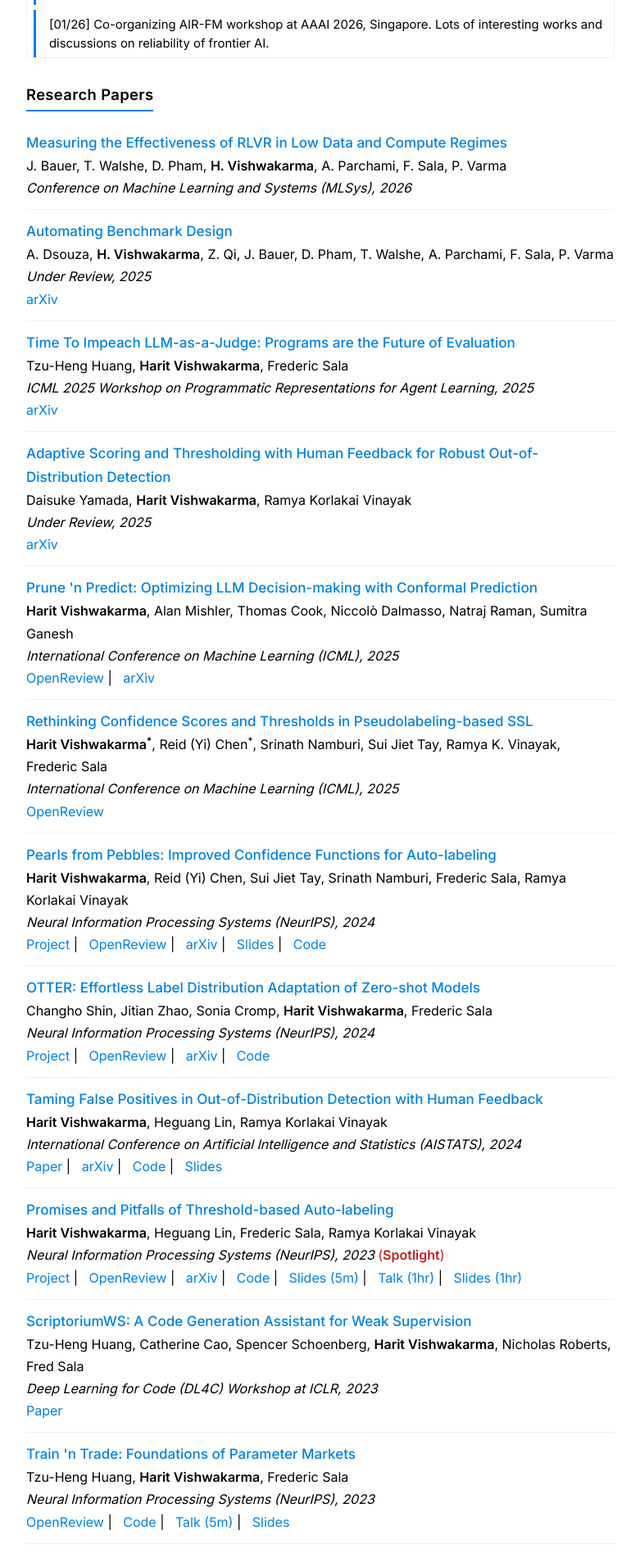
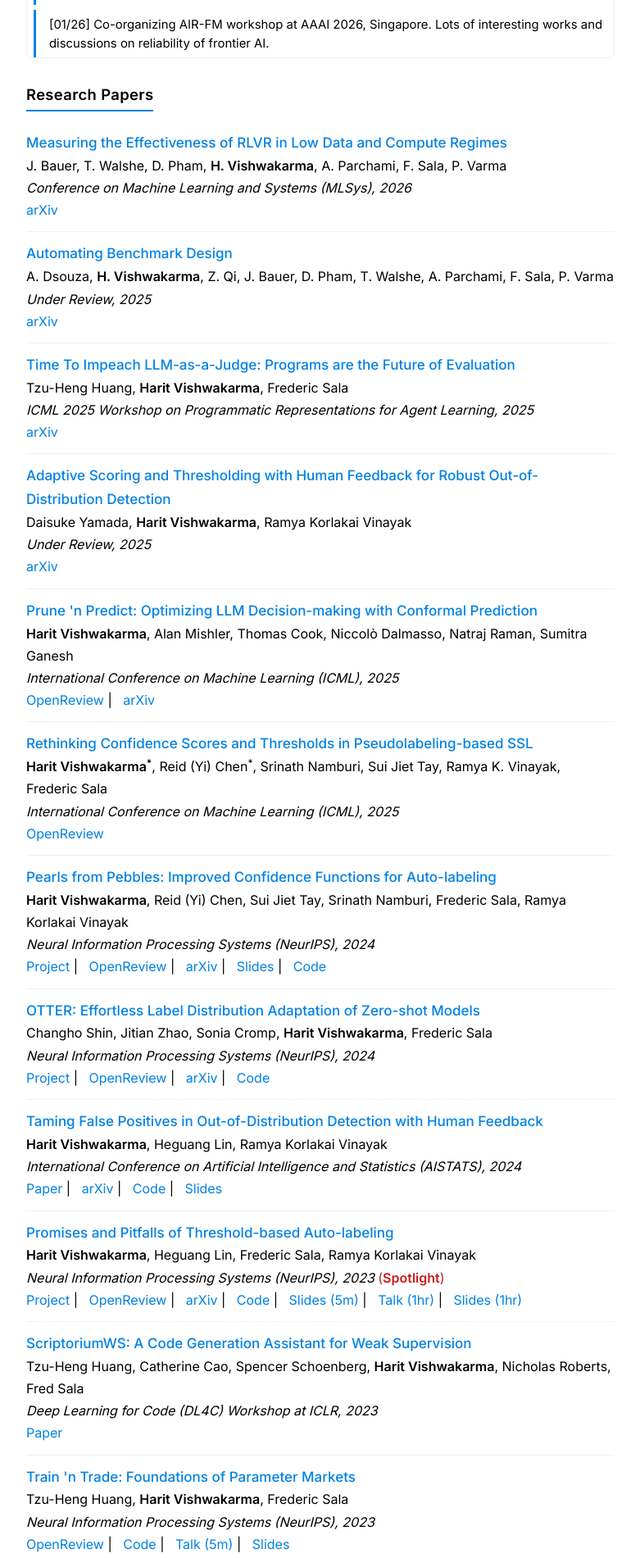
Before and after one commit to harit7/harit7.github.io, a Jekyll site: the page built from index.html, in a window 1280 px wide. Shown: the part 889-2790 px from the top of the page at 82% size, without its empty margins (249-1030 px from the left). Built offline with Jekyll 4.4.1, drawn with Linux system fonts in a browser that asks for light colours.

Commit message:
Add arXiv link to a paper entry in papers.json

```diff
--- a/_data/papers.json
+++ b/_data/papers.json
@@ -10,7 +10,10 @@
         "type": "full_pub",
 
         "links": [
-
+                     {
+                         "label":"arXiv",
+                         "url": "https://arxiv.org/abs/2604.18381"
+                     }
                 ]
       },
     {
```
